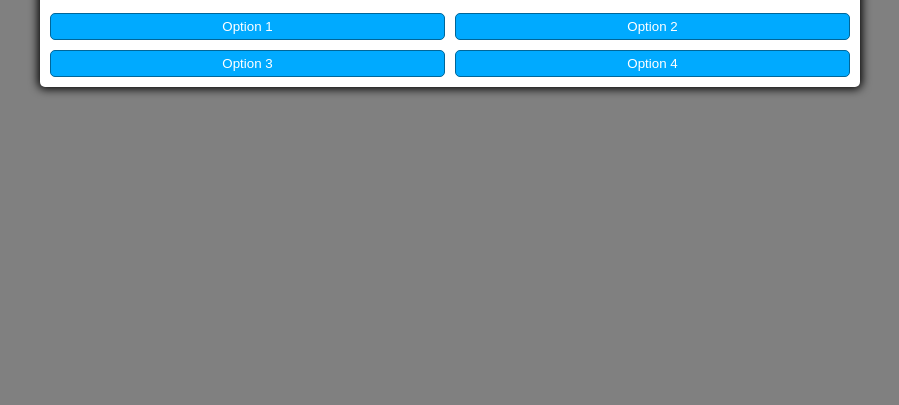
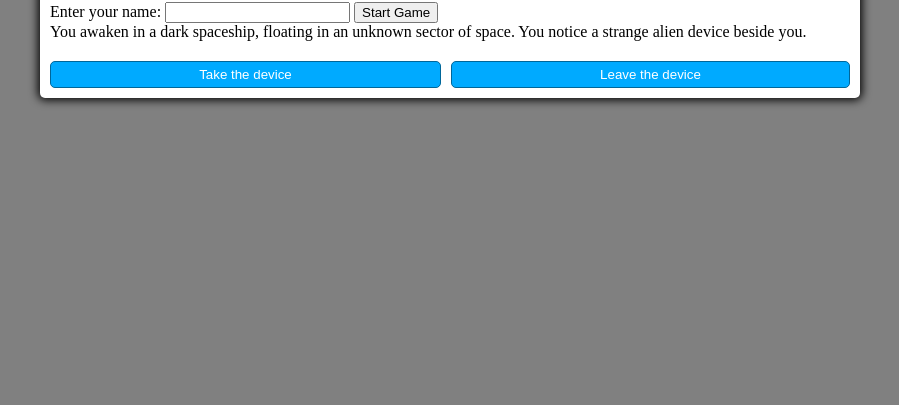
Before and after one commit to thelastkiss113/SBA316, a plain HTML site: page index.html in a window 1280 px wide. Shown: the part 395-800 px from the top of the page, without its empty margins (190-1089 px from the left). Drawn offline with Linux system fonts and the light colour scheme.

Commit message:
adding form for player name

```diff
--- a/index.html
+++ b/index.html
@@ -10,14 +10,20 @@
 <body>
     <div class="container">
         <h1>Text Adventure Game</h1>
-        <div id="story"></div>
-        <div id="choices" class="btn-grid">
+       <form id="player-form">
+        <label for="player-name">Enter your name: </label>
+        <input type="text" id="player-name" name="player-name" required>
+        <button type="submit">Start Game</button>
+       </form>
+
+        <div id="text"></div>
+        <div id="option-buttons" class="btn-grid">
             <button class="btn">Option 1</button>
             <button class="btn">Option 2</button>
             <button class="btn">Option 3</button>
             <button class="btn">Option 4</button>
         </div>
-        <button id="reset-game" style ="display: none;"> Play Again</button>
+        <button id="reset-game" style ="display: none;">Play Again</button>
     </div>
 </body>
 </html>
--- a/script.js
+++ b/script.js
@@ -1,32 +1,147 @@
-const.textElement = document.getElementById('story')
-const optionButtonsElement = document.getElementById('choices')
+const textElement = document.getElementById('text')  //cache at least one element using getElementByID #text #options-buttons
+const optionButtonsElement = document.querySelector('#option-buttons') // Cache at least one element using querySelector
 
 let state = {}
 
 function startGame() {
- state = {}
- showTextNode(1)
+  state = {}
+  showTextNode(1)
 }
 
 function showTextNode(textNodeIndex) {
-const textNode = textNodes.find
+  const textNode = textNodes.find(textNode => textNode.id === textNodeIndex)
+  textElement.innerText = textNode.text
+  while (optionButtonsElement.firstChild) {
+    optionButtonsElement.removeChild(optionButtonsElement.firstChild) ///Use parent-child-sibling relationships to navigate between elements
+  }
+
+  textNode.options.forEach(option => {
+    if (showOption(option)) {
+      const button = document.createElement('button')
+      button.innerText = option.text
+      button.classList.add('btn')
+      button.addEventListener('click', () => selectOption(option))
+      optionButtonsElement.appendChild(button)
+    }
+  })
+}
+
+function showOption(option) {
+  return option.requiredState == null || option.requiredState(state)
 }
 
 function selectOption(option) {
-
+  const nextTextNodeId = option.nextText
+  if (nextTextNodeId <= 0) {
+    return startGame()
+  }
+  state = Object.assign(state, option.setState)
+  showTextNode(nextTextNodeId)
 }
 
+const textNodes = [
+  {
+    id: 1,
+    text: 'You awaken in a dark spaceship, floating in an unknown sector of space. You notice a strange alien device beside you.',
+    options: [
+      {
+        text: 'Take the device',
+        setState: { alienDevice: true },
+        nextText: 2
+      },
+      {
+        text: 'Leave the device',
+        nextText: 2
+      }
+    ]
+  },
+  {
+    id: 2,
+    text: 'You step out into the corridor of the ship and find a robot merchant offering upgrades.',
+    options: [
+      {
+        text: 'Trade the alien device for a plasma sword',
+        requiredState: (currentState) => currentState.alienDevice,
+        setState: { alienDevice: false, plasmaSword: true },
+        nextText: 3
+      },
+      {
+        text: 'Trade the alien device for a force shield',
+        requiredState: (currentState) => currentState.alienDevice,
+        setState: { alienDevice: false, forceShield: true },
+        nextText: 3
+      },
+      {
+        text: 'Ignore the robot merchant',
+        nextText: 3
+      }
+    ]
+  },
+  {
+    id: 3,
+    text: 'As you continue exploring the ship, you arrive at the bridge, where a hostile alien AI confronts you.',
+    options: [
+      {
+        text: 'Hack the AI with a nearby terminal',
+        nextText: 4
+      },
+      {
+        text: 'Fight the AI with your plasma sword',
+        requiredState: (currentState) => currentState.plasmaSword,
+        nextText: 5
+      },
+      {
+        text: 'Defend yourself with your force shield',
+        requiredState: (currentState) => currentState.forceShield,
+        nextText: 6
+      },
+      {
+        text: 'Use the alien device',
+        requiredState: (currentState) => currentState.alienDevice,
+        nextText: 7
+      }
+    ]
+  },
+  {
+    id: 4,
+    text: 'You fail to hack the AI and it overpowers you. Game over.',
+    options: [
+      {
+        text: 'Restart',
+        nextText: -1
+      }
+    ]
+  },
+  {
+    id: 5,
+    text: 'You slash at the AI with your plasma sword, but it’s too strong for a mere weapon. Game over.',
+    options: [
+      {
+        text: 'Restart',
+        nextText: -1
+      }
+    ]
+  },
+  {
+    id: 6,
+    text: 'Your force shield absorbs the AI’s attacks, but it eventually overloads and fails. Game over.',
+    options: [
+      {
+        text: 'Restart',
+        nextText: -1
+      }
+    ]
+  },
+  {
+    id: 7,
+    text: 'The alien device emits a pulse, shutting down the AI. You’ve saved the ship and the universe from its tyranny!',
+    options: [
+      {
+        text: 'Congratulations! Play Again.',
+        nextText: -1
+      }
+    ]
+  }
+]
 
-
-
-
-const storyData = [
-    {
-        text: "You find yourself (in a place) What will you do?",
-        choices: [
-            { text: "Go left", nextScene: 1 },
-            { text: "Go Right", nextScene: 2 },
-            { text: "Go Forward", nextScene: 3 },
-            { text: "Defend", nextScene: 4 }
-        ]
-    },
+startGame()
```
